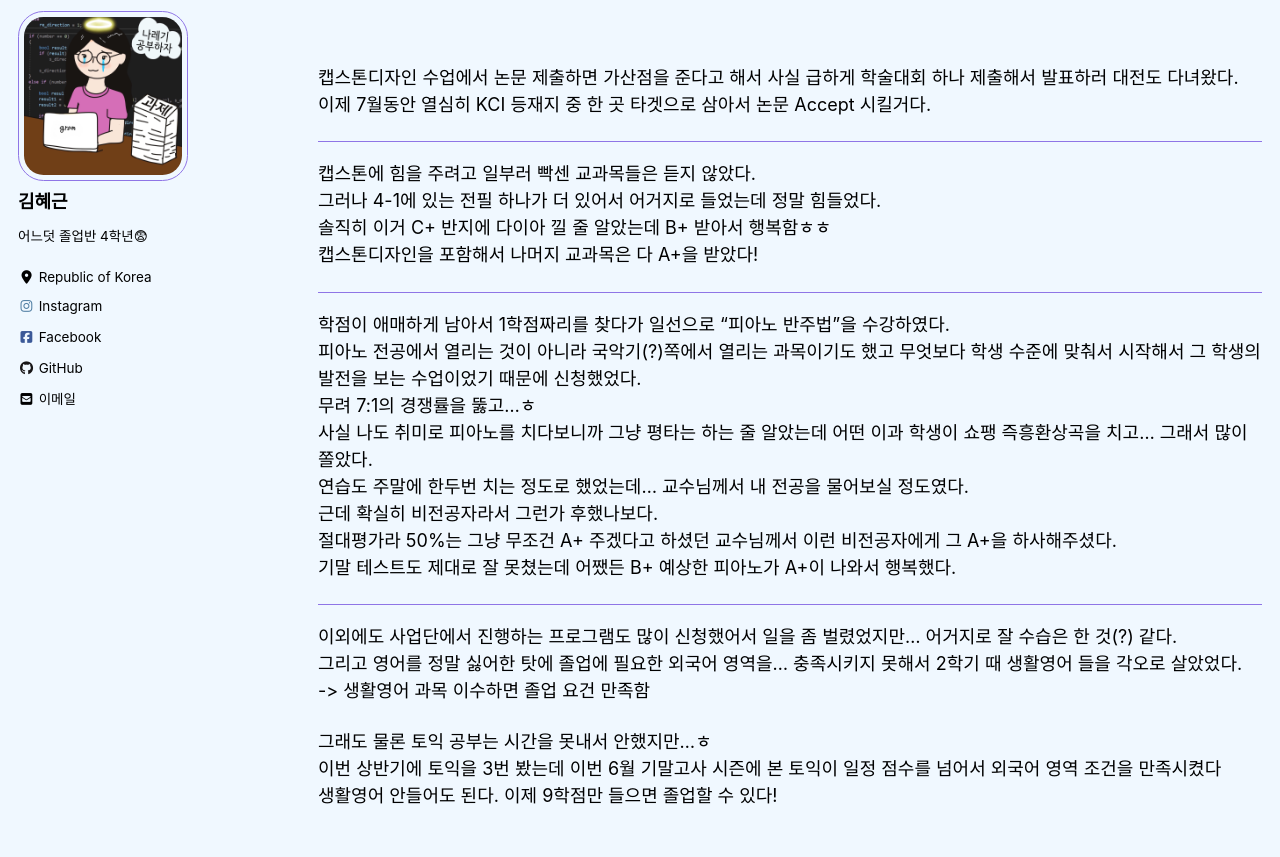
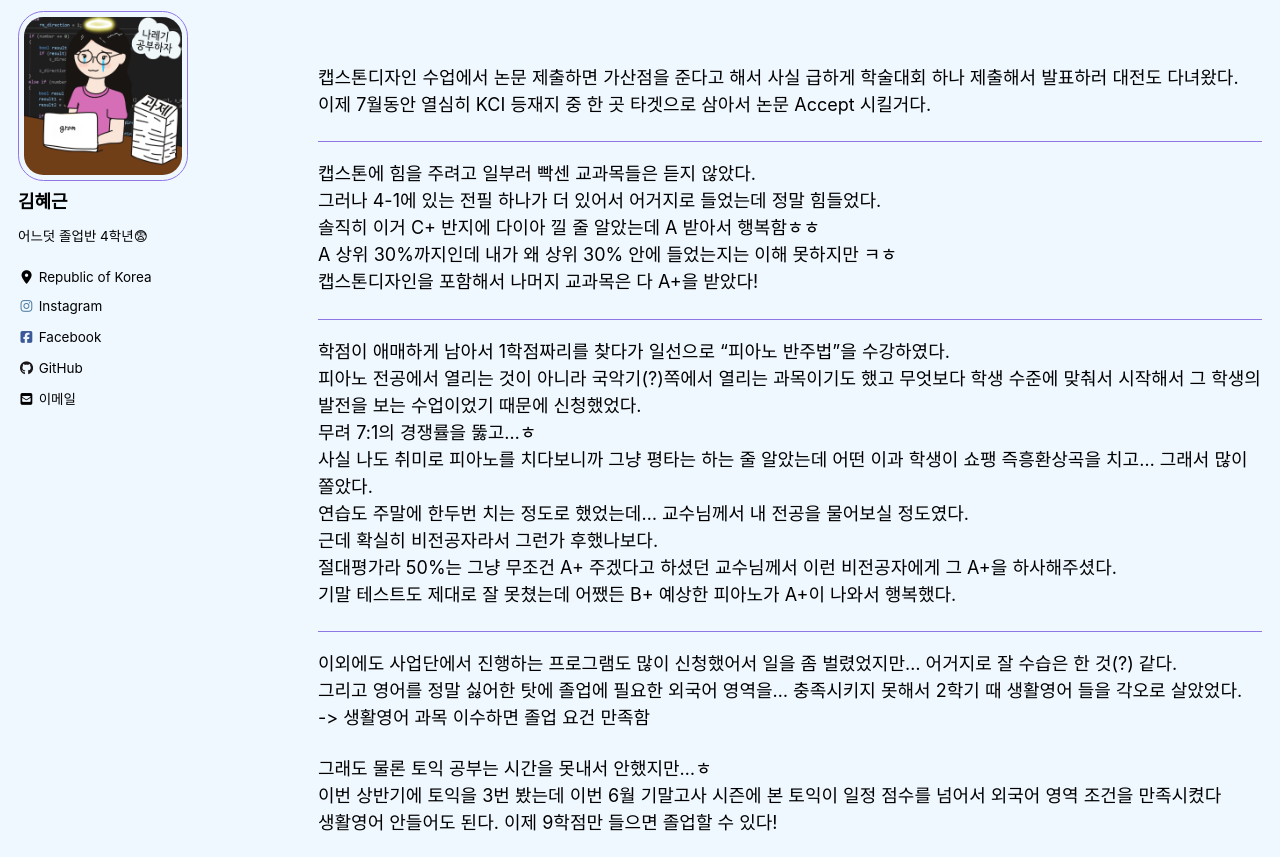
Before and after one commit to hyegeun/hyegeun.github.io, a Jekyll site: the page built from _posts/Diary/2022-06-28-post40.md, in a window 1280 px wide and 900 px high, scrolled down 1043 px, cut to the strip 43-900 px from the top of the window. Built offline with Jekyll 4.4.1, drawn with Linux system fonts in a browser that asks for light colours; cached includes are drawn as plain includes; nearby versions of some CDN libraries; a script that is not in the unit is left out; comment, search, counter and statistics services are not loaded.

Commit message:
Update 2022-06-28-post40.md

```diff
--- a/_posts/Diary/2022-06-28-post40.md
+++ b/_posts/Diary/2022-06-28-post40.md
@@ -29,7 +29,8 @@ categories:
 
 캡스톤에 힘을 주려고 일부러 빡센 교과목들은 듣지 않았다.<br>
 그러나 4-1에 있는 전필 하나가 더 있어서 어거지로 들었는데 정말 힘들었다. <br>
-솔직히 이거 C+ 반지에 다이아 낄 줄 알았는데 B+ 받아서 행복함ㅎㅎ<br>
+솔직히 이거 C+ 반지에 다이아 낄 줄 알았는데 A 받아서 행복함ㅎㅎ<br>
+A 상위 30%까지인데 내가 왜 상위 30% 안에 들었는지는 이해 못하지만 ㅋㅎ <br>
 캡스톤디자인을 포함해서 나머지 교과목은 다 A+을 받았다!<br>
 
 ------
```
